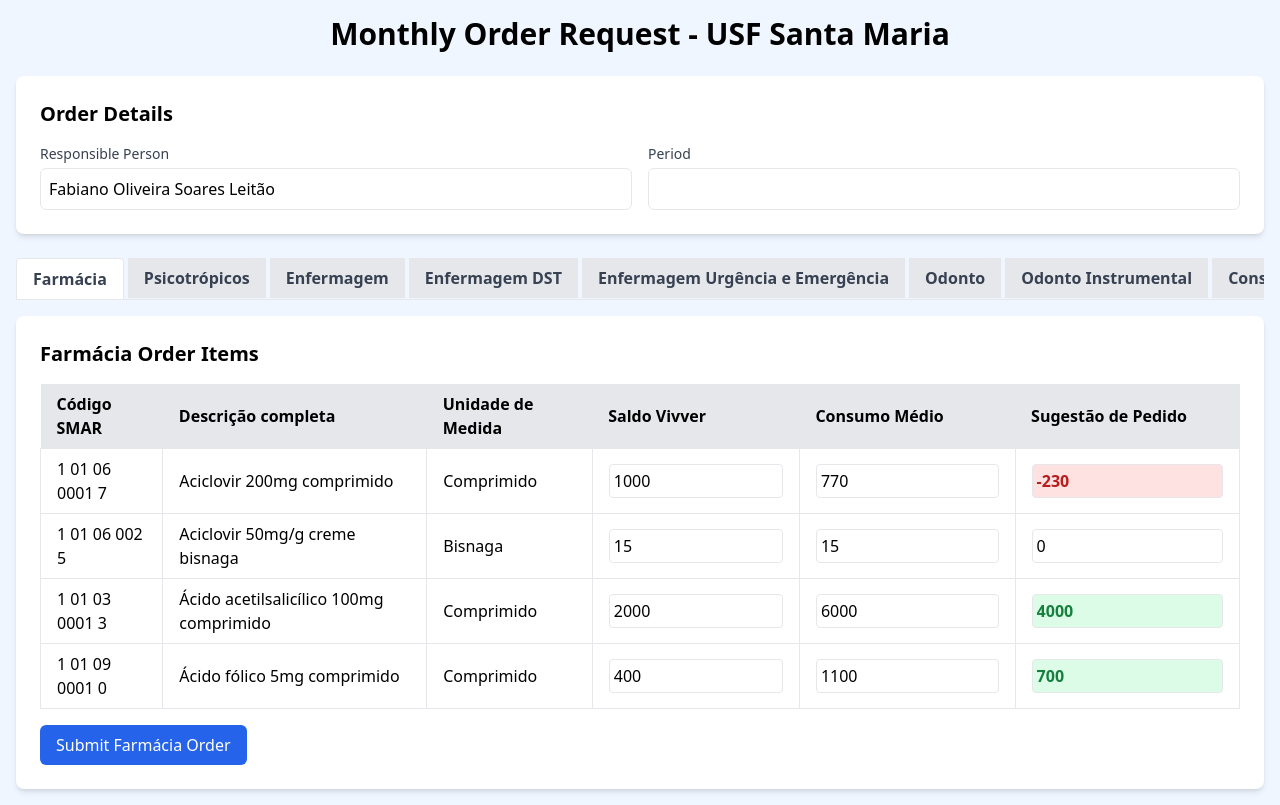
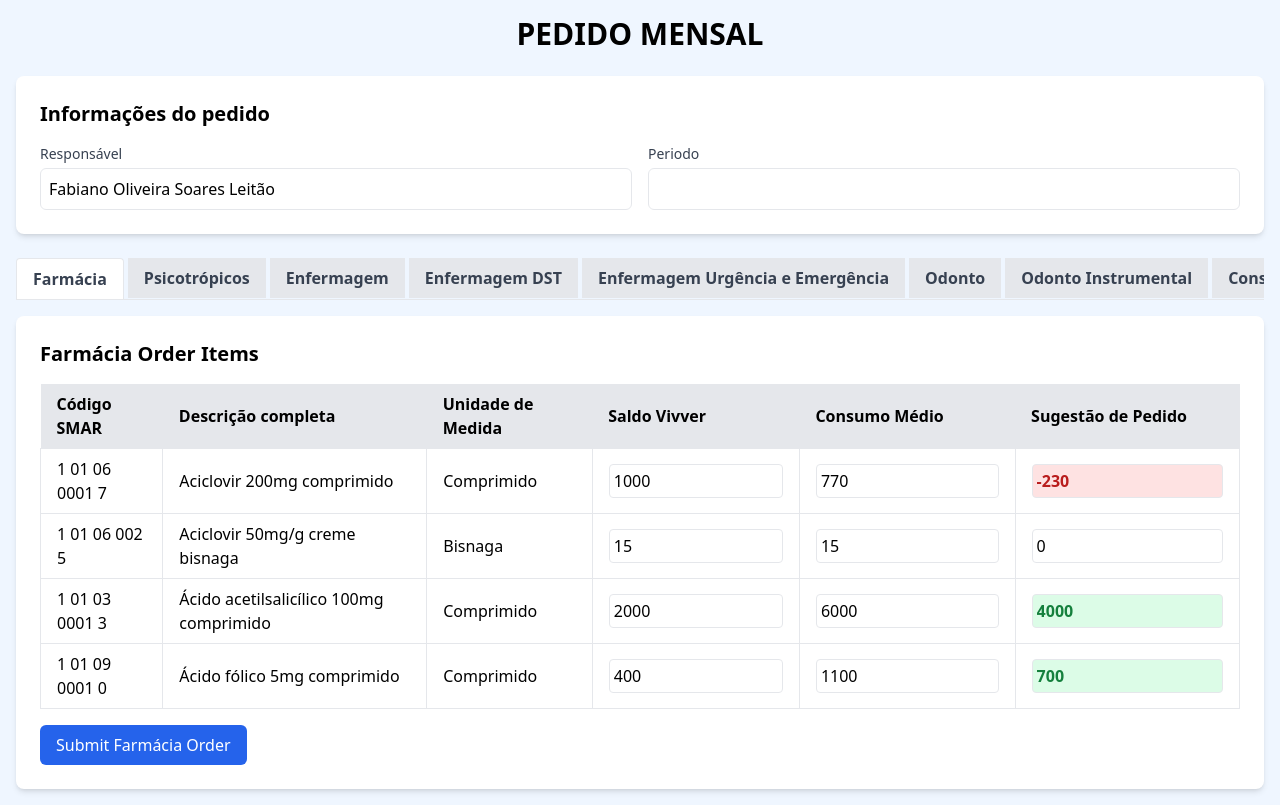
Before and after one commit to farpera/almoxarifado, a plain HTML site: page index.html in a window 1280 px wide. Drawn offline with nearby package versions, Linux system fonts and the light colour scheme; a script that the page names is missing.

Commit message:
Update index.html

```diff
--- a/index.html
+++ b/index.html
@@ -10,18 +10,18 @@
 <body class="bg-blue-50 font-sans">
     <div class="container mx-auto p-4">
         <!-- Header Section -->
-        <h1 class="text-3xl font-bold text-center mb-6">Monthly Order Request - USF Santa Maria</h1>
+        <h1 class="text-3xl font-bold text-center mb-6">PEDIDO MENSAL</h1>
 
         <!-- Order Metadata Form -->
         <div class="bg-white p-6 rounded-lg shadow-md mb-6">
-            <h2 class="text-xl font-semibold mb-4">Order Details</h2>
+            <h2 class="text-xl font-semibold mb-4">Informações do pedido</h2>
             <div class="grid grid-cols-1 md:grid-cols-2 gap-4">
                 <div>
-                    <label class="block text-sm font-medium text-gray-700">Responsible Person</label>
+                    <label class="block text-sm font-medium text-gray-700">Responsável</label>
                     <input id="responsible" type="text" value="Fabiano Oliveira Soares Leitão" class="mt-1 block w-full p-2 border rounded-md" />
                 </div>
                 <div>
-                    <label class="block text-sm font-medium text-gray-700">Period</label>
+                    <label class="block text-sm font-medium text-gray-700">Periodo</label>
                     <input id="period" type="text" value="" class="mt-1 block w-full p-2 border rounded-md" />
                 </div>
             </div>
```
